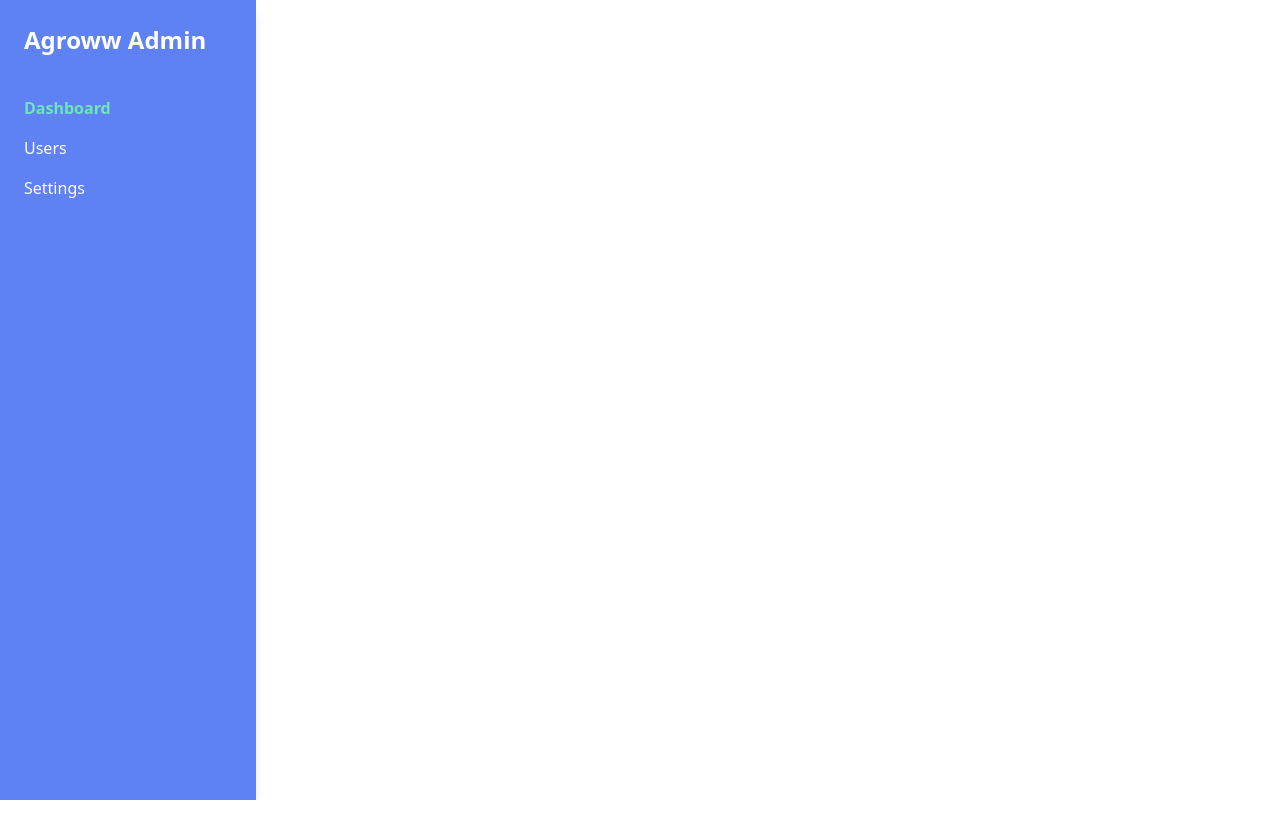
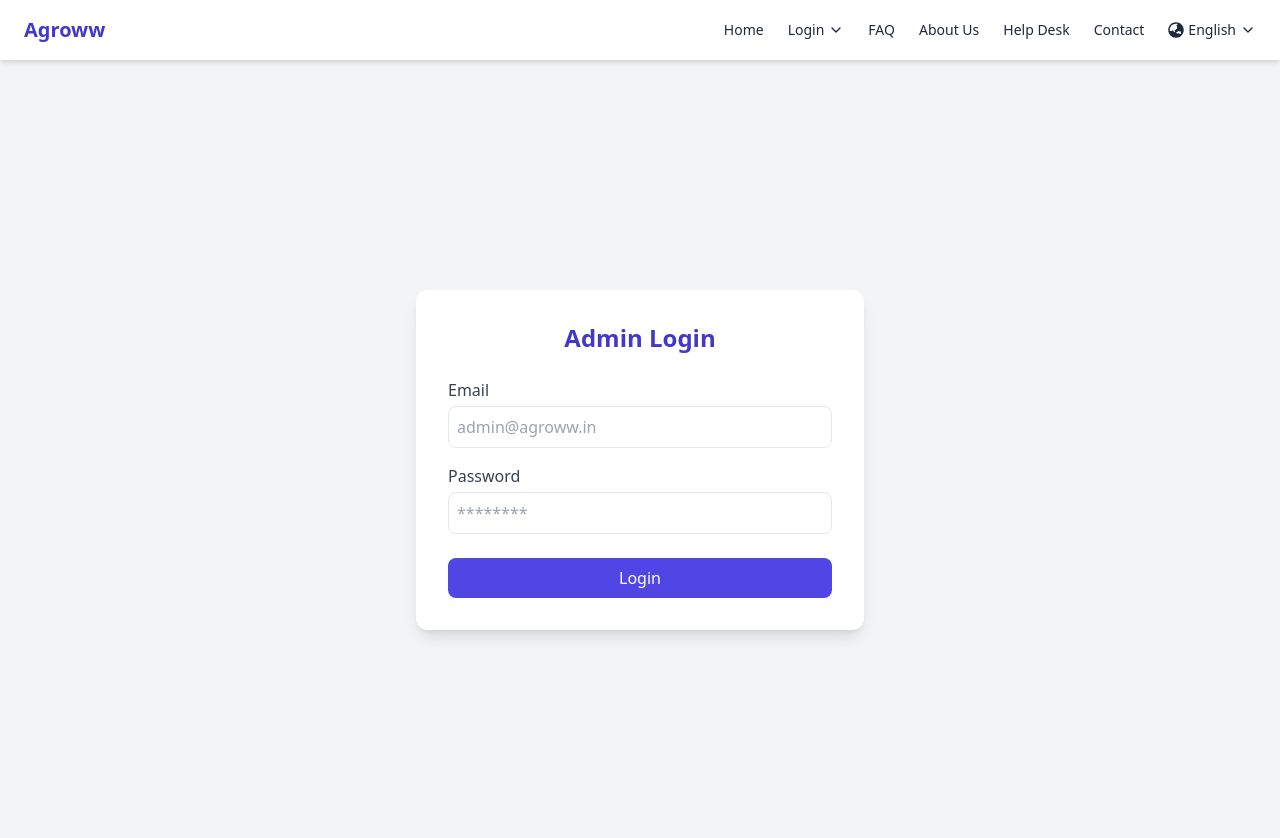
Before and after one commit to Hardik22092003/agroww, a React (Create React App) app: page /admin/login in a window 1280 px wide. Shown: the top 838 px of the page. Before the commit the page ends 800 px from the top, so only its background shows below. Built offline with nearby package versions, Linux system fonts and the light colour scheme.

Commit message:
added navbar settings

```diff
--- a/src/App.js
+++ b/src/App.js
@@ -5,16 +5,32 @@ import AdminDashboard from "./admin/AdminDashboard";
 import FarmerDashboard from "./farmer/FarmerDashboard";
 import InvestorDashboard from "./investor/InvestorDashboard";
 import Settings from "./admin/pages/Settings";
+import TopNavbar from "./components/TopNavbar";
+import Contact from "./pages/Contact";
+import Home from "./pages/Home";
+import Login from "./pages/Login";
+import FAQ from "./pages/FAQ";
+import AboutUs from "./pages/AboutUs";
+import HelpDesk from "./pages/HelpDesk";
+import AdminLogin from "./pages/AdminLogin";
 
 function App() {
   return (
     <Router>
+       <TopNavbar />
       <Routes>
         <Route path="/admin/*" element={<AdminDashboard />} />
         <Route path="/farmer" element={<FarmerDashboard />} />
         <Route path="/investor" element={<InvestorDashboard />} />
         <Route path="/admin/users" element={<Users />} />
         <Route path="/admin/settings" element={<Settings />} />
+        <Route path="/" element={<Home />} />
+        <Route path="/login" element={<Login />} />
+        <Route path="/faq" element={<FAQ />} />
+       <Route path="/about" element={<AboutUs />} />
+        <Route path="/help" element={<HelpDesk />} />
+        <Route path="/contact" element={<Contact />} />
+        <Route path="/admin/login" element={<AdminLogin />} />
       </Routes>
     </Router>
   );
--- /dev/null
+++ b/src/components/TopNavbar.jsx
@@ -0,0 +1,66 @@
+import React, { useState } from "react";
+import { Link } from "react-router-dom";
+import { FiChevronDown } from "react-icons/fi";
+import { FaGlobeAsia } from "react-icons/fa";
+
+const TopNavbar = () => {
+  const [language, setLanguage] = useState("en");
+
+  const toggleLanguage = (lang) => {
+    setLanguage(lang);
+    // future: i18n.changeLanguage(lang)
+  };
+
+  return (
+    <nav className="bg-white shadow-md px-6 py-4 flex justify-between items-center sticky top-0 z-50">
+      <div className="text-xl font-bold text-indigo-700">Agroww</div>
+
+      <div className="flex gap-6 items-center text-gray-800 text-sm font-medium">
+        <Link to="/" className="hover:text-indigo-600">Home</Link>
+
+        {/* Login Dropdown */}
+        <div className="group relative cursor-pointer">
+          <div className="flex items-center gap-1 hover:text-indigo-600">
+            <span>Login</span>
+            <FiChevronDown size={16} />
+          </div>
+          <div className="absolute hidden group-hover:block bg-white shadow-lg rounded-md mt-2 w-40 z-10">
+            <Link to="/login/farmer" className="block px-4 py-2 hover:bg-gray-100">Farmer</Link>
+            <Link to="/login/investor" className="block px-4 py-2 hover:bg-gray-100">Investor</Link>
+            <Link to="/admin/login" className="block px-4 py-2 hover:bg-gray-100">Admin</Link>
+          </div>
+        </div>
+
+        <Link to="/faq" className="hover:text-indigo-600">FAQ</Link>
+        <Link to="/about" className="hover:text-indigo-600">About Us</Link>
+        <Link to="/help" className="hover:text-indigo-600">Help Desk</Link>
+        <Link to="/contact" className="hover:text-indigo-600">Contact</Link>
+
+        {/* Language Switcher */}
+        <div className="group relative cursor-pointer">
+          <div className="flex items-center gap-1 hover:text-indigo-600">
+            <FaGlobeAsia size={16} />
+            <span>{language === "en" ? "English" : "हिंदी"}</span>
+            <FiChevronDown size={16} />
+          </div>
+          <div className="absolute hidden group-hover:block bg-white shadow-lg rounded-md mt-2 w-32 z-10">
+            <button
+              onClick={() => toggleLanguage("en")}
+              className="block w-full text-left px-4 py-2 hover:bg-gray-100"
+            >
+              English
+            </button>
+            <button
+              onClick={() => toggleLanguage("hi")}
+              className="block w-full text-left px-4 py-2 hover:bg-gray-100"
+            >
+              हिंदी
+            </button>
+          </div>
+        </div>
+      </div>
+    </nav>
+  );
+};
+
+export default TopNavbar;
--- /dev/null
+++ b/src/pages/AboutUs.jsx
@@ -0,0 +1,25 @@
+import React from "react";
+
+const AboutUs = () => {
+  return (
+    <div className="max-w-5xl mx-auto px-4 py-10">
+      <h1 className="text-3xl font-bold text-indigo-700 mb-6">About Agroww</h1>
+      <p className="text-gray-700 mb-4">
+        <strong>Agroww</strong> is a next-generation AgriTech platform connecting farmers and investors to transform Indian agriculture through transparency, traceability, and technology.
+      </p>
+      <p className="text-gray-700 mb-4">
+        Our mission is to empower farmers with access to capital, resources, and knowledge, while allowing investors to directly participate in India’s agricultural growth journey. We focus on:
+      </p>
+      <ul className="list-disc list-inside text-gray-700 mb-4">
+        <li>Ensuring fair investments and returns</li>
+        <li>Providing real-time crop updates and reports</li>
+        <li>Supporting sustainable and transparent farming practices</li>
+      </ul>
+      <p className="text-gray-700">
+        We are building a future where agriculture is profitable, traceable, and inclusive. Join us on this mission to bridge the rural-urban divide through innovation and trust.
+      </p>
+    </div>
+  );
+};
+
+export default AboutUs;
--- /dev/null
+++ b/src/pages/AdminLogin.jsx
@@ -0,0 +1,65 @@
+import React, { useState } from "react";
+import { useNavigate } from "react-router-dom";
+
+const AdminLogin = () => {
+  const [email, setEmail] = useState("");
+  const [password, setPassword] = useState("");
+  const [error, setError] = useState("");
+  const navigate = useNavigate();
+
+  const handleLogin = (e) => {
+    e.preventDefault();
+
+    // Dummy validation
+    if (email === "admin@agroww.in" && password === "admin123") {
+      navigate("/admin/dashboard"); // Redirect to admin dashboard
+    } else {
+      setError("Invalid admin credentials");
+    }
+  };
+
+  return (
+    <div className="flex items-center justify-center min-h-screen bg-gray-100 px-4">
+      <div className="max-w-md w-full bg-white shadow-lg rounded-xl p-8">
+        <h2 className="text-2xl font-bold text-center text-indigo-700 mb-6">Admin Login</h2>
+
+        {error && <p className="text-red-500 text-sm mb-4">{error}</p>}
+
+        <form onSubmit={handleLogin}>
+          <div className="mb-4">
+            <label className="block text-gray-700">Email</label>
+            <input
+              type="email"
+              required
+              value={email}
+              onChange={(e) => setEmail(e.target.value)}
+              className="w-full mt-1 p-2 border rounded-lg focus:outline-none focus:ring-2 focus:ring-indigo-400"
+              placeholder="admin@agroww.in"
+            />
+          </div>
+
+          <div className="mb-6">
+            <label className="block text-gray-700">Password</label>
+            <input
+              type="password"
+              required
+              value={password}
+              onChange={(e) => setPassword(e.target.value)}
+              className="w-full mt-1 p-2 border rounded-lg focus:outline-none focus:ring-2 focus:ring-indigo-400"
+              placeholder="********"
+            />
+          </div>
+
+          <button
+            type="submit"
+            className="w-full bg-indigo-600 text-white py-2 rounded-lg hover:bg-indigo-700 transition"
+          >
+            Login
+          </button>
+        </form>
+      </div>
+    </div>
+  );
+};
+
+export default AdminLogin;
--- /dev/null
+++ b/src/pages/Contact.jsx
@@ -0,0 +1,10 @@
+// src/pages/Contact.jsx
+
+export default function Contact() {
+  return (
+    <div className="p-6">
+      <h1 className="text-2xl font-bold mb-4">Contact Page</h1>
+      <p>Coming Soon</p>
+    </div>
+  );
+}
--- /dev/null
+++ b/src/pages/FAQ.jsx
@@ -0,0 +1,12 @@
+import React from "react";
+
+const FAQ = () => {
+  return (
+    <div className="p-6">
+      <h1 className="text-3xl font-bold mb-4">Frequently Asked Questions</h1>
+      <p>Here you can list questions and answers to help users.</p>
+    </div>
+  );
+};
+
+export default FAQ;
--- /dev/null
+++ b/src/pages/HelpDesk.jsx
@@ -0,0 +1,36 @@
+import React from "react";
+
+const HelpDesk = () => {
+  return (
+    <div className="max-w-4xl mx-auto px-4 py-10">
+      <h1 className="text-3xl font-bold text-indigo-700 mb-6">Help Desk</h1>
+
+      <div className="mb-4">
+        <h2 className="text-xl font-semibold text-gray-800 mb-2">🔧 Having trouble?</h2>
+        <p className="text-gray-700">
+          If you’re experiencing issues with registration, investment, crop updates, or any other feature, our team is here to help!
+        </p>
+      </div>
+
+      <div className="mb-4">
+        <h2 className="text-xl font-semibold text-gray-800 mb-2">📞 Contact Support</h2>
+        <ul className="text-gray-700 list-disc list-inside">
+          <li>Email: support@agroww.in</li>
+          <li>Phone: +91-99999-99999</li>
+          <li>Live Chat: Available 9AM - 6PM (IST)</li>
+        </ul>
+      </div>
+
+      <div>
+        <h2 className="text-xl font-semibold text-gray-800 mb-2">📚 Resources</h2>
+        <ul className="text-blue-600 underline list-disc list-inside">
+          <li><a href="/faq">Visit our FAQ</a></li>
+          <li><a href="/contact">Contact Form</a></li>
+          <li><a href="/about-us">About the Agroww team</a></li>
+        </ul>
+      </div>
+    </div>
+  );
+};
+
+export default HelpDesk;
--- /dev/null
+++ b/src/pages/Home.jsx
@@ -0,0 +1,12 @@
+import React from "react";
+
+const Home = () => {
+  return (
+    <div className="p-6">
+      <h1 className="text-3xl font-bold mb-4">Welcome to Agroww Platform</h1>
+      <p>This is the home page where you introduce your platform.</p>
+    </div>
+  );
+};
+
+export default Home;
```
Also changed, not shown: src/pages/Login.jsx (added).
